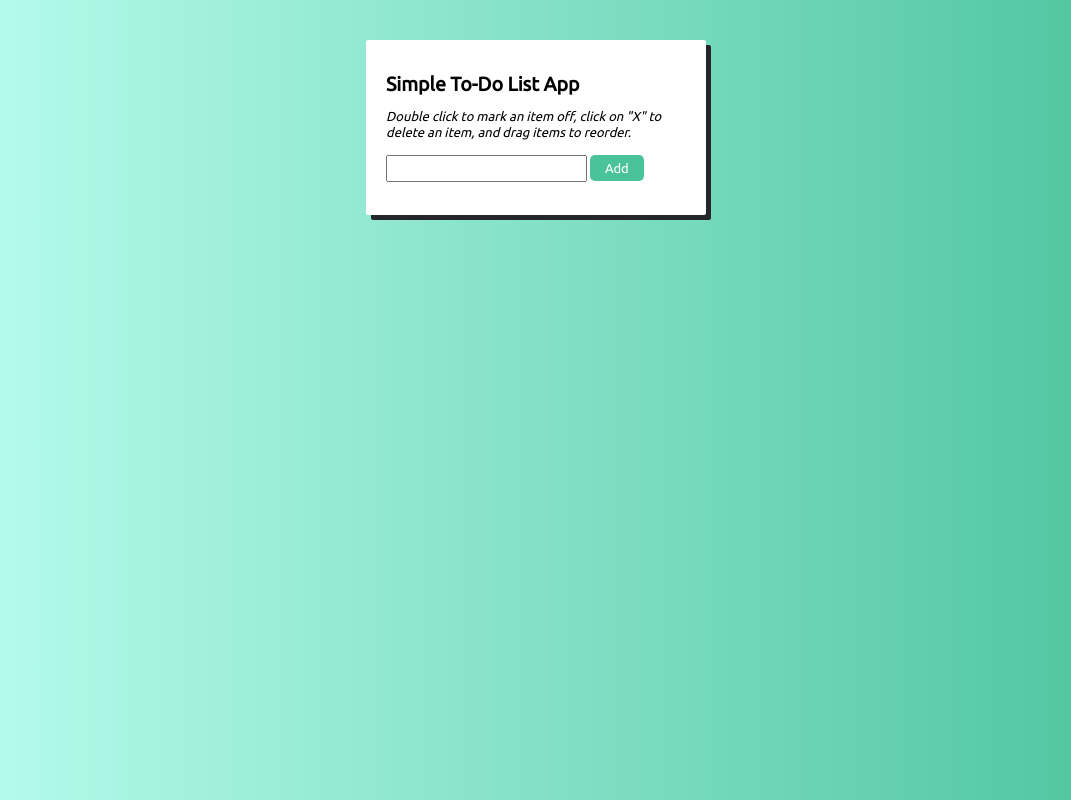
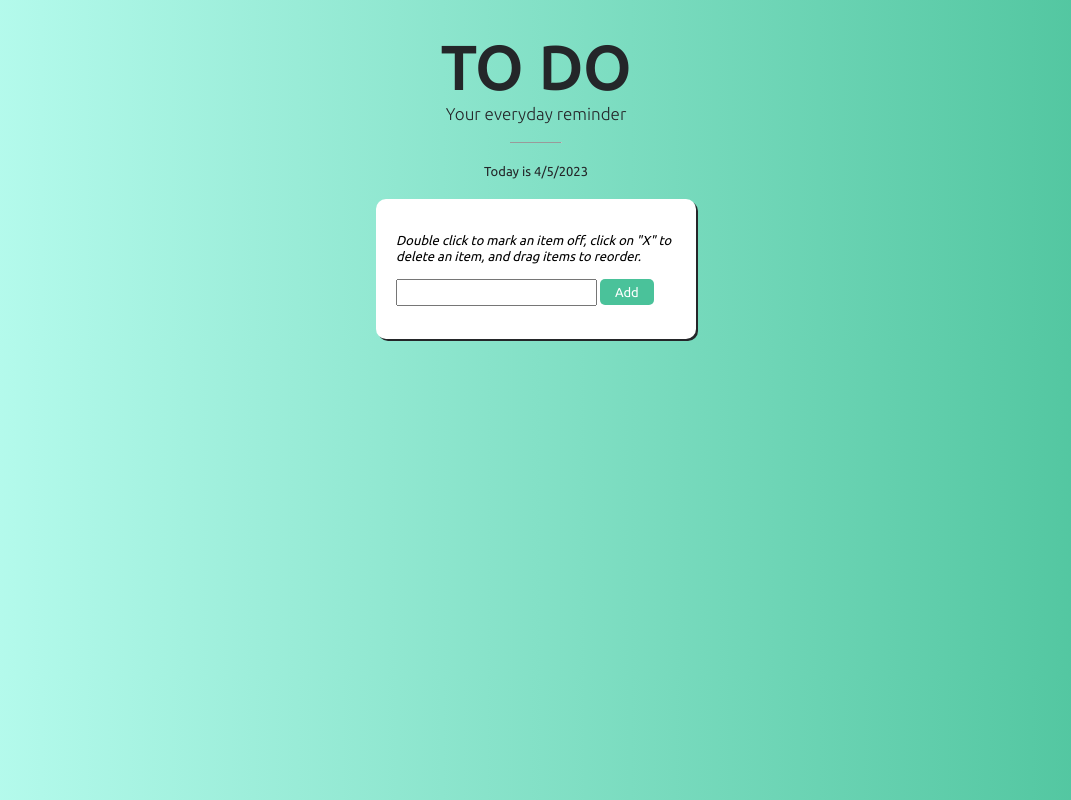
Before and after one commit to tessa-tum/to-do-list-app, a plain HTML site: page index.html in a window 1280 px wide. Shown: the whole page, without its empty margins (104-1175 px from the left). Drawn offline with nearby package versions, Linux system fonts and the light colour scheme.

Commit message:
Update styles and include display of current date

```diff
--- a/css/styles.css
+++ b/css/styles.css
@@ -3,18 +3,50 @@ body {
   background: #4AC29A;  /* fallback for old browsers */
   background: -webkit-linear-gradient(to right, #BDFFF3, #4AC29A);
   background: linear-gradient(to right, #BDFFF3, #4AC29A);
+  margin: 0;
+  }
 
+  h1{
+    font-weight: 600;
+    font-size: 60px;
+    color:#242629;
+    letter-spacing: 0.1rem;
+    text-align: center;
+    margin-top: 60px;
+    margin-bottom: 30px;
+  }
+
+  h2 {
+    font-weight: 300;
+    font-size: 17px;
+    color:#242629;
+    text-align: center;
+    margin-bottom: 20px;
+  }
+
+  hr {
+    border-bottom: 0.5px #242629;
+    width: 50px;
+    margin: 20px auto;
+
+  }
+
+  #currentDate {
+    display: grid;
+    grid-template-columns: auto;
+    width: 100%;
+    justify-content: center;
+    color:#242629;
   }
 
   .container{
   padding: 20px;
-  width: 300px;
+  width: 280px;
   margin: 0 auto;
-  margin-top: 40px;
+  margin-top: 20px;
   background: white;
-  box-shadow: 5px 5px #242629;
-  border-radius: 2px;
-  position: relative;
+  border-radius: 10px;
+  box-shadow: 2px 2px #242629;
   }
 
   form {
@@ -45,7 +77,8 @@ body {
 
   ol li:nth-child(even){background: #BDFFF3;}
 
-  .strike{text-decoration: line-through;}
+  .strike{
+    text-decoration: line-through;}
 
   li:hover{
     cursor: pointer;
--- a/index.html
+++ b/index.html
@@ -12,8 +12,14 @@
 </head>
 
 <body>
+  <h1>TO DO</h1>
+  <h2>Your everyday reminder</h2>
+
+  <hr>
+
+  <div id="currentDate"></div>
+
 	<div class="container">
-		<h2>Simple To-Do List App</h2>
 		<p><em> Double click to mark an item off, click on "X" to delete an item, and drag items to reorder.</em></p>
 
 		<form name="toDoList">
--- a/js/scripts.js
+++ b/js/scripts.js
@@ -1,3 +1,10 @@
+//Show current date
+let currentDate = $('#currentDate');
+let now = new Date();
+let date = now.toLocaleDateString();
+currentDate.text('Today is ' + date);
+
+//List function
 function newItem(){
 
   //Add new item to list
```
